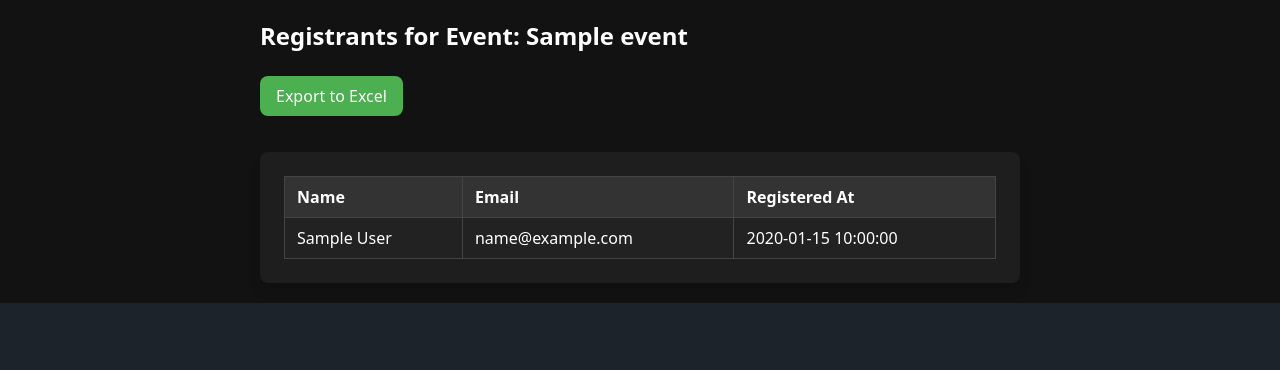
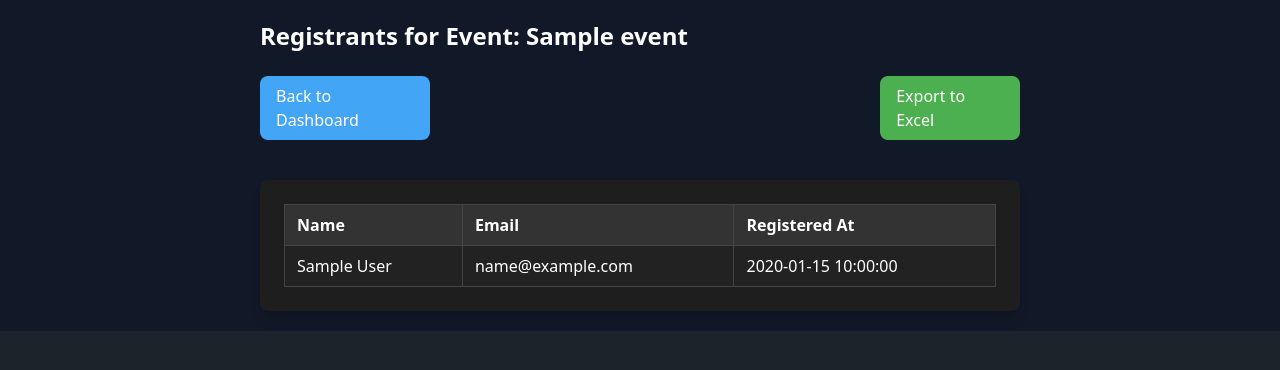
Before and after one commit to KnoWingFly/eventwebsitephp, a PHP site: page /admin/registrants.php?event_id=1 in a window 1280 px wide. Shown: the top 370 px of the page. Run offline with PHP 8.4, Linux system fonts and the light colour scheme; the visitor is signed in with stand-in values (Sample User, id 1); tables that the repository leaves empty hold one stand-in row (values such as "Sample post").

Commit message:
tampilan bru

```diff
--- a/admin/registrants.php
+++ b/admin/registrants.php
@@ -135,7 +135,7 @@ if (isset($_GET["export"]) && $_GET["export"] === "xlsx") {
     <link href="../css/output.css" rel="stylesheet">
     <style>
         body {
-            background-color: #121212;
+            background-color: #111827;
             color: #ffffff;
         }
         .container {
@@ -168,8 +168,15 @@ if (isset($_GET["export"]) && $_GET["export"] === "xlsx") {
         .bg-green-500 {
             background-color: #4CAF50;
         }
-        .hover\\:bg-green-700:hover {
+        .hover\:bg-green-700:hover {
             background-color: #3E8E41;
+        }
+        .btn-back {
+            background-color: #42a5f5;
+            color: white;
+        }
+        .btn-back:hover {
+            background-color: #1e88e5;
         }
         .btn-view {
             background-color: #00bcd4;
@@ -180,14 +187,26 @@ if (isset($_GET["export"]) && $_GET["export"] === "xlsx") {
         .btn-delete {
             background-color: #f44336;
         }
+        .button-group {
+            display: flex;
+            gap: 450px; /* Jarak antar tombol */
+            margin-bottom: 20px;
+        }
     </style>
 </head>
 <body>
     <div class="container">
         <h1 class="text-2xl font-bold mb-6">Registrants for Event: <?= htmlspecialchars($event["name"]) ?></h1>
 
-        <div class="mb-4">
-            <a href="registrants.php?event_id=<?= $event_id ?>&export=xlsx" class="bg-green-500 hover:bg-green-700 text-white py-2 px-4 rounded-lg">Export to Excel</a>
+        <div class="button-group">
+            <a href="../admin/dashboard.php"
+               class="btn-back hover:bg-blue-700 py-2 px-4 rounded-lg">
+               Back to Dashboard
+            </a>
+            <a href="registrants.php?event_id=<?= $event_id ?>&export=xlsx"
+               class="bg-green-500 hover:bg-green-700 text-white py-2 px-4 rounded-lg">
+               Export to Excel
+            </a>
         </div>
 
         <div class="bg-white shadow-lg rounded-lg p-6" style="background-color: #1e1e1e; color: white;">
@@ -200,6 +219,13 @@ if (isset($_GET["export"]) && $_GET["export"] === "xlsx") {
                     </tr>
                 </thead>
                 <tbody>
+                    <?php if (empty($registrants)): ?>
+                        <tr>
+                            <td colspan="3" class="py-2 border-b text-center">
+                                Belum ada partisipan yang mendaftar saat ini.
+                            </td>
+                        </tr>
+                    <?php else: ?>
                         <?php foreach ($registrants as $registrant): ?>
                         <tr>
                             <td class="py-2 border-b"><?= htmlspecialchars($registrant["name"]) ?></td>
@@ -207,6 +233,7 @@ if (isset($_GET["export"]) && $_GET["export"] === "xlsx") {
                             <td class="py-2 border-b"><?= htmlspecialchars($registrant["registered_at"]) ?></td>
                         </tr>
                         <?php endforeach; ?>
+                    <?php endif; ?>
                 </tbody>
             </table>
         </div>
```
Lines whose indentation alone changed are shown as unchanged.
